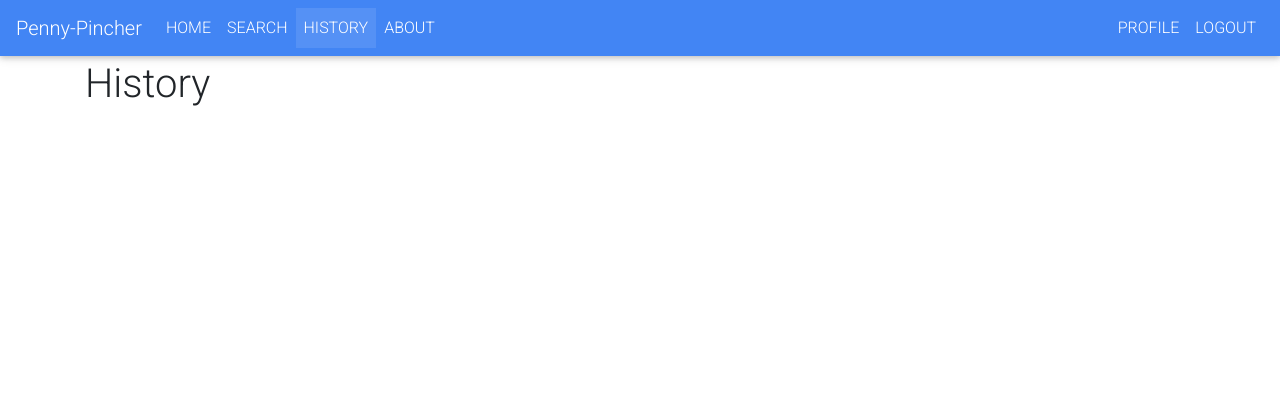
After one commit to 401n1-midterm/penny-pincher, a Django app: page /history/ in a window 1280 px wide. The commit adds this page. Shown: the top 420 px of the page. Run offline with Django 3.2, Linux system fonts and the light colour scheme; the visitor is signed in with stand-in values (Sample User, id 1); data that the repository does not hold is empty; some libraries are stand-ins or nearby versions.

Commit message:
search history added

```diff
--- a/templates/partials/_navbar.html
+++ b/templates/partials/_navbar.html
@@ -16,7 +16,7 @@
           <span class="sr-only">(current)</span>
         </a>
       </li>
-
+      {% if user.is_authenticated %}
         <li class="nav-item
           {% if '/search/' in request.path %}
             active
@@ -26,6 +26,17 @@
             <span class="sr-only">(current)</span>
           </a>
         </li>
+
+        <li class="nav-item
+          {% if '/history/' in request.path %}
+            active
+          {% endif %}
+        ">
+          <a class="nav-link" href="{% url 'history' %}">HISTORY
+            <span class="sr-only">(current)</span>
+          </a>
+        </li>
+      {% endif %}
 
       <li class="nav-item
         {% if 'about' in request.path %}
--- /dev/null
+++ b/templates/ticket_search/history.html
@@ -0,0 +1,27 @@
+{% extends 'base.html' %}
+
+
+{% block content %}
+  <h1>History</h1>
+
+  {% if history %}
+  sfdfgdfg
+    <ul>
+      {% for query in history %}
+      <li>
+        {{ query.date|date:"Y/M/d" }}
+        <ul>
+          {% for result in query.results %}
+            <li>{{ result.date_created }}</li>
+            <li>{{ result.departure_city }}</li>
+            <li>{{ result.arrival_city }}</li>
+            <li>{{ result.date_from|date:"Y/M/d" }}</li>
+            <li>{{ result.date_to|date:"Y/M/d" }}</li>
+            <li>{{ result.price }}</li>
+          {% endfor %}
+        </ul>
+      </li>
+      {% endfor %}
+    </ul>
+  {% endif %}
+{% endblock content %}
--- a/ticket_search/forms.py
+++ b/ticket_search/forms.py
@@ -13,4 +13,4 @@
 
     class Meta:
         model = SearchQuery
-        exclude = ['date_created']
+        exclude = ['user', 'date_created']
--- a/ticket_search/models.py
+++ b/ticket_search/models.py
@@ -1,7 +1,9 @@
+from django.contrib.auth.models import User
 from django.db import models
 
 
 class SearchQuery(models.Model):
+    user = models.ForeignKey(User, on_delete=models.CASCADE)
     date_created = models.DateTimeField(auto_now=True)
     departure_city = models.CharField(max_length=128)
     arrival_city = models.CharField(max_length=128)
@@ -11,6 +13,7 @@
 
     def __str__(self):
         return f'{self.date_created}-{self.departure_city}-{self.arrival_city}'
+
 
 class Result(models.Model):
     search_query = models.ForeignKey(SearchQuery, on_delete=models.CASCADE)
--- a/ticket_search/urls.py
+++ b/ticket_search/urls.py
@@ -1,6 +1,6 @@
 from django.urls import path
 
-from .views import about, check_results, home, results, search, wait
+from .views import about, check_results, history, home, results, search, wait
 
 urlpatterns = [
     path('', home, name='home'),
@@ -8,6 +8,7 @@
     path('search/', search, name='search'),
     path('wait/', wait, name='wait'),
     path('results/', results, name='results'),
+    path('history/', history, name='history'),
     path('check_results/<int:search_id>/', check_results, name='check_results')
 
 ]
--- a/ticket_search/views.py
+++ b/ticket_search/views.py
@@ -2,6 +2,7 @@
 from decimal import Decimal
 
 from django.contrib import messages
+from django.contrib.auth.decorators import login_required
 from django.core.exceptions import ValidationError
 from django.http import JsonResponse
 from django.shortcuts import redirect, render
@@ -33,6 +34,7 @@
     return render(request, 'ticket_search/about.html', context)
 
 
+@login_required
 def search(request):
 
     if request.method == 'POST':
@@ -41,6 +43,7 @@
             messages.error(request, 'Form submission failed, please try again')
 
         if form.is_valid():
+            user = request.user
             departure_city = request.POST.get('departure_city')
             arrival_city = request.POST.get('arrival_city')
             date_from = request.POST.get('date_from')
@@ -49,6 +52,7 @@
 
             try:
                 new_search = SearchQuery(
+                    user=user,
                     departure_city=departure_city,
                     arrival_city=arrival_city,
                     date_from=date_from,
@@ -171,3 +175,29 @@
     print(results)
 
     return JsonResponse({'ready': ready})
+
+
+@login_required
+def history(request):
+    user = request.user
+    search_queries = user.searchquery_set.all()
+
+    history = []
+
+    for search_query in search_queries:
+        query = {'date': search_query.date_created,
+                 'results': []}
+
+        results = search_query.result_set.all()
+
+        for result in results:
+            query['results'].append(result)
+
+        history.append(query)
+
+    context = {
+        'title':    'History',
+        'history':  history
+    }
+
+    return render(request, 'ticket_search/history.html', context)
```
Also changed, not shown: ticket_search/migrations/0001_initial.py. Lines whose indentation alone changed are shown as unchanged.
